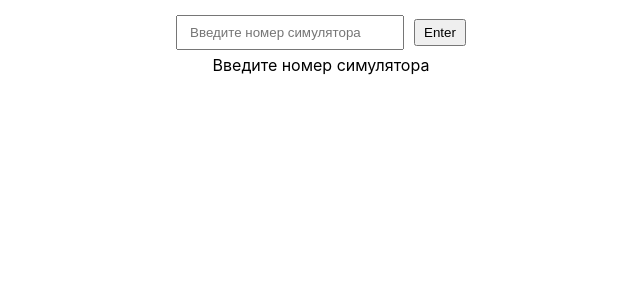
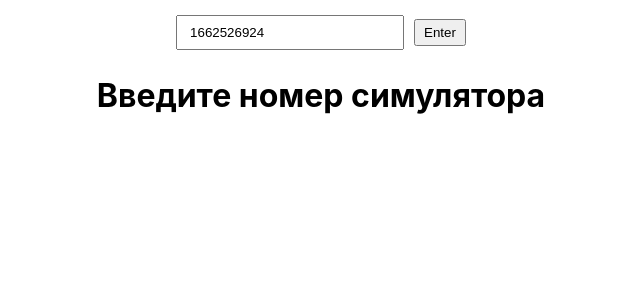
Before and after one commit to zelenkov4462/react-stockcharts, a React (Create React App) app: page / in a window 1280 px wide. Shown: the top 300 px of the page, without its empty margins (319-959 px from the left). Built offline with nearby package versions, Linux system fonts and the light colour scheme; what react-stockcharts would draw is missing.

Commit message:
delete brunch

```diff
--- a/src/App.js
+++ b/src/App.js
@@ -5,12 +5,13 @@ import MainPage from "./components/MainPage";
 export const SimulationValueContext = createContext();
 
 const App = () => {
-  const [simulationValue, setSimulationValue] = useState("");
+  const [simulationValue, setSimulationValue] = useState("1662526924");
   const [value, setValue] = useState("");
   const handleSubmit = (e) => {
     e.preventDefault();
     setValue(simulationValue);
     setSimulationValue("");
+    console.log(value);
   };
   return (
     <div style={{ width: "100%" }}>
@@ -41,7 +42,7 @@ const App = () => {
             paddingTop: "5px",
           }}
         >
-          Введите номер симулятора
+          <h1>Введите номер симулятора</h1>
         </div>
       ) : (
         <SimulationValueContext.Provider value={value}>
--- a/src/components/InputTimeFrame/InputTimeFrame.jsx
+++ b/src/components/InputTimeFrame/InputTimeFrame.jsx
@@ -6,7 +6,6 @@ const InputTimeFrame = ({ selectedOption, setSelectedOption }) => {
   const [options, setOptions] = useState(null);
   const [error, setError] = useState(false);
   const value = useContext(SimulationValueContext);
-  console.log(value);
   const onSelectedValueChange = (e) => {
     setSelectedOption(
       options.find((option) => option.timeframe === e.target.value)
@@ -19,7 +18,8 @@ const InputTimeFrame = ({ selectedOption, setSelectedOption }) => {
         setError(false);
         const responseOptions = await axios.get(
           // "https://chart-template.herokuapp.com/simulation/123456"
-          `https://chart-template.herokuapp.com/simulation/${value}`
+          // `https://chart-template.herokuapp.com/simulation/${value}`
+          `http://159.223.232.224:8084/simulation/nearusdt_1662526924`
         );
         if (responseOptions.status === 200) {
           const options = responseOptions.data.data.slice(0, 5);
@@ -61,11 +61,17 @@ const InputTimeFrame = ({ selectedOption, setSelectedOption }) => {
   // }, [value]);
 
   if (error) {
-    return <h1>Номер симулятора неверен. Введите заново.</h1>;
+    return (
+      <h1 style={{ display: "flex", justifyContent: "center" }}>
+        Номер симулятора неверен. Введите заново.
+      </h1>
+    );
   }
 
   if (!options) {
-    return <h1>Loading...</h1>;
+    return (
+      <h1 style={{ display: "flex", justifyContent: "center" }}>Loading...</h1>
+    );
   }
   if (!options.length) {
     return <h1>Array DataCharts is empty. Please try again later.</h1>;
--- a/src/components/MainChart.jsx
+++ b/src/components/MainChart.jsx
@@ -2,7 +2,6 @@ import { convertData } from "../utils";
 import { TypeChooser } from "react-stockcharts/lib/helper";
 import Chart from "../Chart";
 import React, { Component, useContext } from "react";
-import { SimulationValueContext } from "../App";
 
 class MainChart extends Component {
   render() {
--- a/src/components/MainPage.jsx
+++ b/src/components/MainPage.jsx
@@ -14,7 +14,7 @@ const MainPage = () => {
         selectedOption={selectedOption}
         setSelectedOption={setSelectedOption}
       />
-      {selectedOption === null ? null : ( // <div>Loading charts...</div>
+      {selectedOption === null ? null : (
         <MainChart
           simulationValue={simulationValue}
           stoksDataObj={selectedOption}
```
